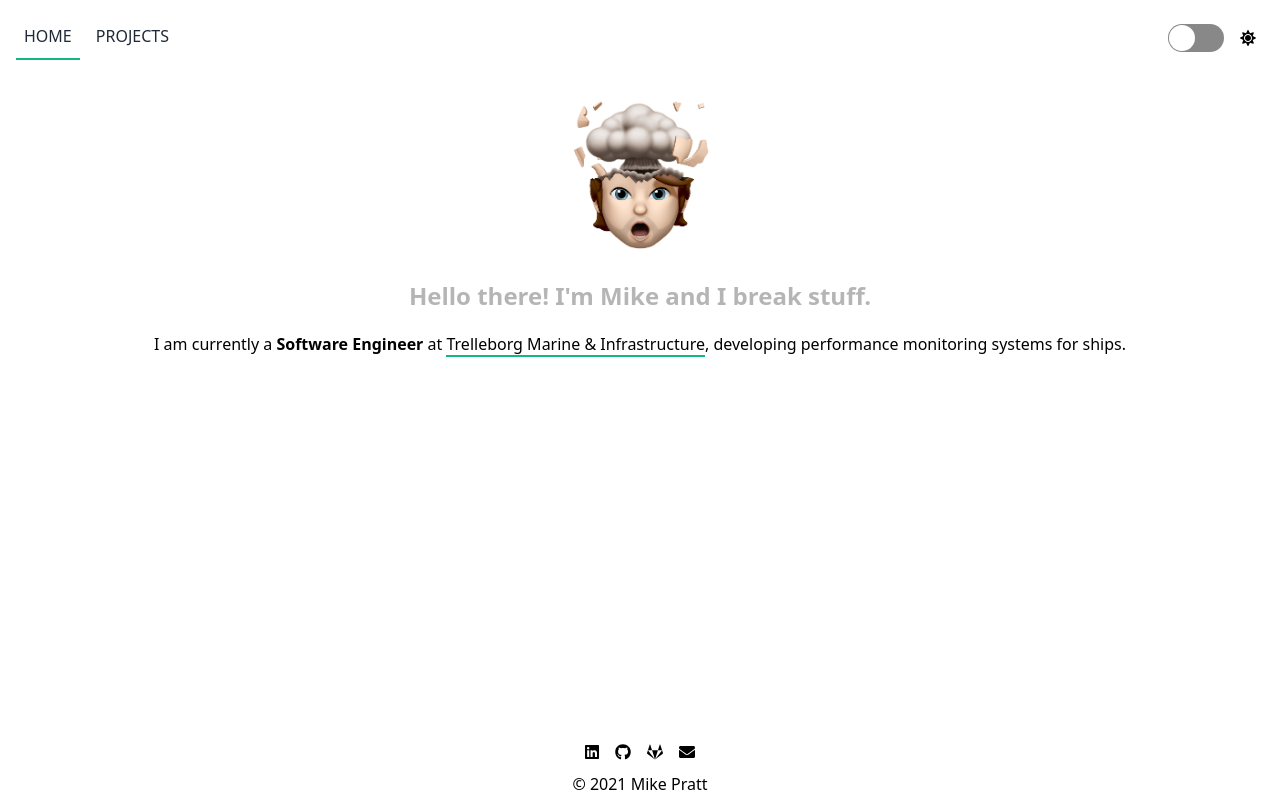
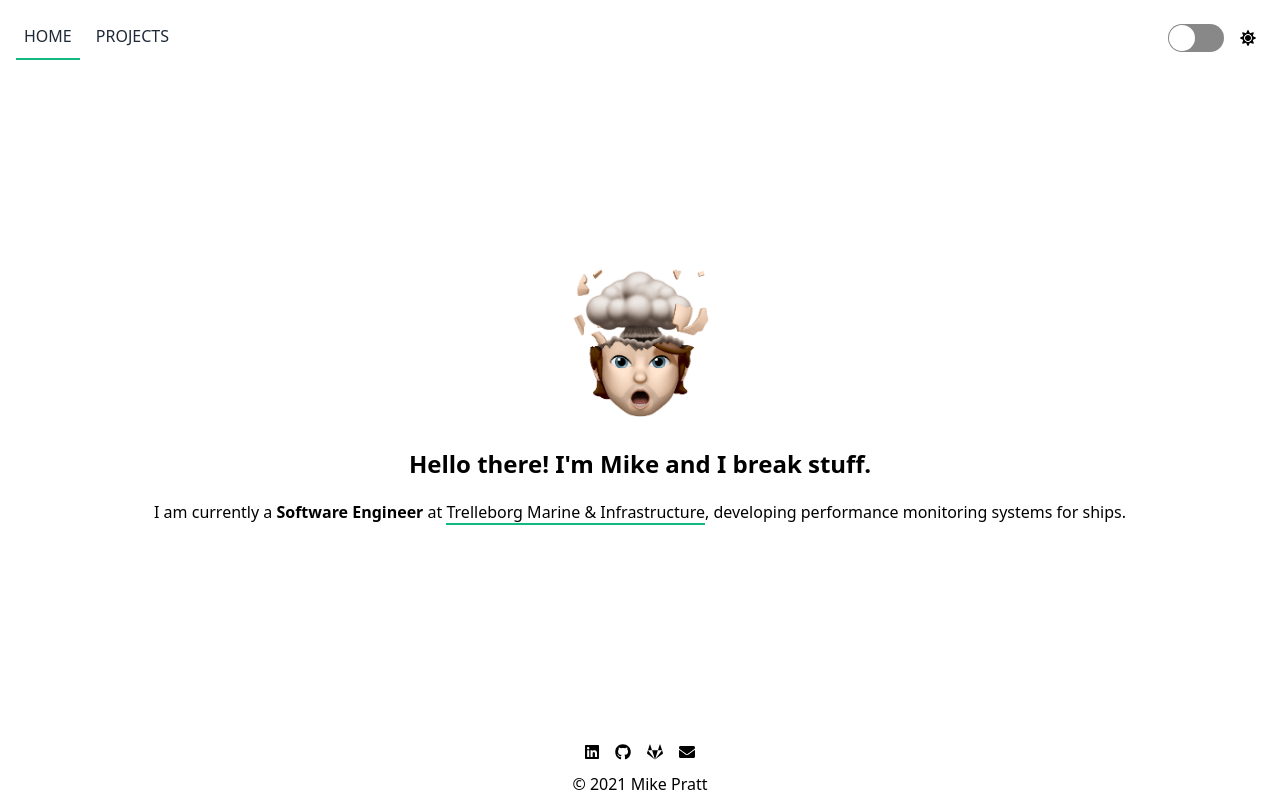
Before and after one commit to mj3f/personal-website, a React (Create React App) app: page / in a window 1280 px wide. Built offline with nearby package versions, Linux system fonts and the light colour scheme.

Commit message:
Wont fix css animation, in fact it has been removed completely. Made the home content vertically centered.

```diff
--- a/src/components/App.tsx
+++ b/src/components/App.tsx
@@ -38,7 +38,7 @@ const App = () => {
                             </div>
                         </nav>
                     </header>
-                    <main className="p-5 mb-auto">
+                    <main className="p-5 m-auto">
                         <Switch>
                             <Route exact path="/" component={Home} />
                             <Route exact path="/projects" component={Projects} />
--- a/src/components/Home.tsx
+++ b/src/components/Home.tsx
@@ -7,8 +7,6 @@ const Home: FunctionComponent = () => {
         aboutMeSnippet: 'make things.'
     });
 
-    const [fade, setFade] = useState(false);
-
     useEffect(() => {
         const aboutStrings = [
             'make things.',
@@ -17,13 +15,12 @@ const Home: FunctionComponent = () => {
             'EXECUTE ORDER 66.',
             'think Yu-Gi-Oh! > Pokémon.',
             'peddle around on two wheels.',
+            'loathe css animations!',
             '<3 movies.',
-            'have 💎 👐',
+            'have 💎 👐.',
             'think you\'re alright!'
         ];
 
-        const func = async() => {
-            await setFade(false);
         const index = state.index === aboutStrings.length - 1 ? 0 : state.index + 1;
         setTimeout(() => {
             setState({
@@ -31,20 +28,13 @@ const Home: FunctionComponent = () => {
                 index: index,
             });
         }, 3000);
-            await setFade(true);
-        };
-
-        func();
     }, [state])
 
-    // FIXME add animate-fade class to state.aboutMeSnippet, there is a time slippage between setTimeout and the animation duration of 3 seconds.
-    // after the first pass-through (which works perfectly), the aboutMeSnippet gets updated after the fade in animation is run, and gets progressively worse.
     return (
         <div className="flex flex-col flex-wrap w-full h-full justify-center items-center">
             <img src={memoji} alt="My mind is blown, always!" className="h-48 w-48 flex-auto"/>
             <div className="flex flex-auto w-full justify-center">
-                {console.log(fade)}
-                <div className={fade ? "fade text-2xl font-semibold" : "text-2xl font-semibold"}>Hello there! I'm Mike and I {state.aboutMeSnippet}</div>
+                <div className="text-2xl font-semibold">Hello there! I'm Mike and I {state.aboutMeSnippet}</div>
             </div>
             <div className="flex-auto pt-5">
                 I am currently a <a className="p-0 font-semibold">Software Engineer</a> at {' '}
--- a/src/index.css
+++ b/src/index.css
@@ -2,21 +2,3 @@
 @tailwind base;
 @tailwind components;
 @tailwind utilities;
-
-.fade {
-    /* you can add these to your existing class or a new one */
-    opacity: 0;
-    animation: fadeinout 3s infinite;
-    animation-fill-mode: forwards;
- }
-
-@keyframes fadeinout {
-    /* 40% would be 3secs, 60% 4.5 secs */
-    70% {
-       opacity: 1;
-    }
-
-    0% {
-       opacity: 0;
-    }
- }
```
Lines whose indentation alone changed are shown as unchanged.
